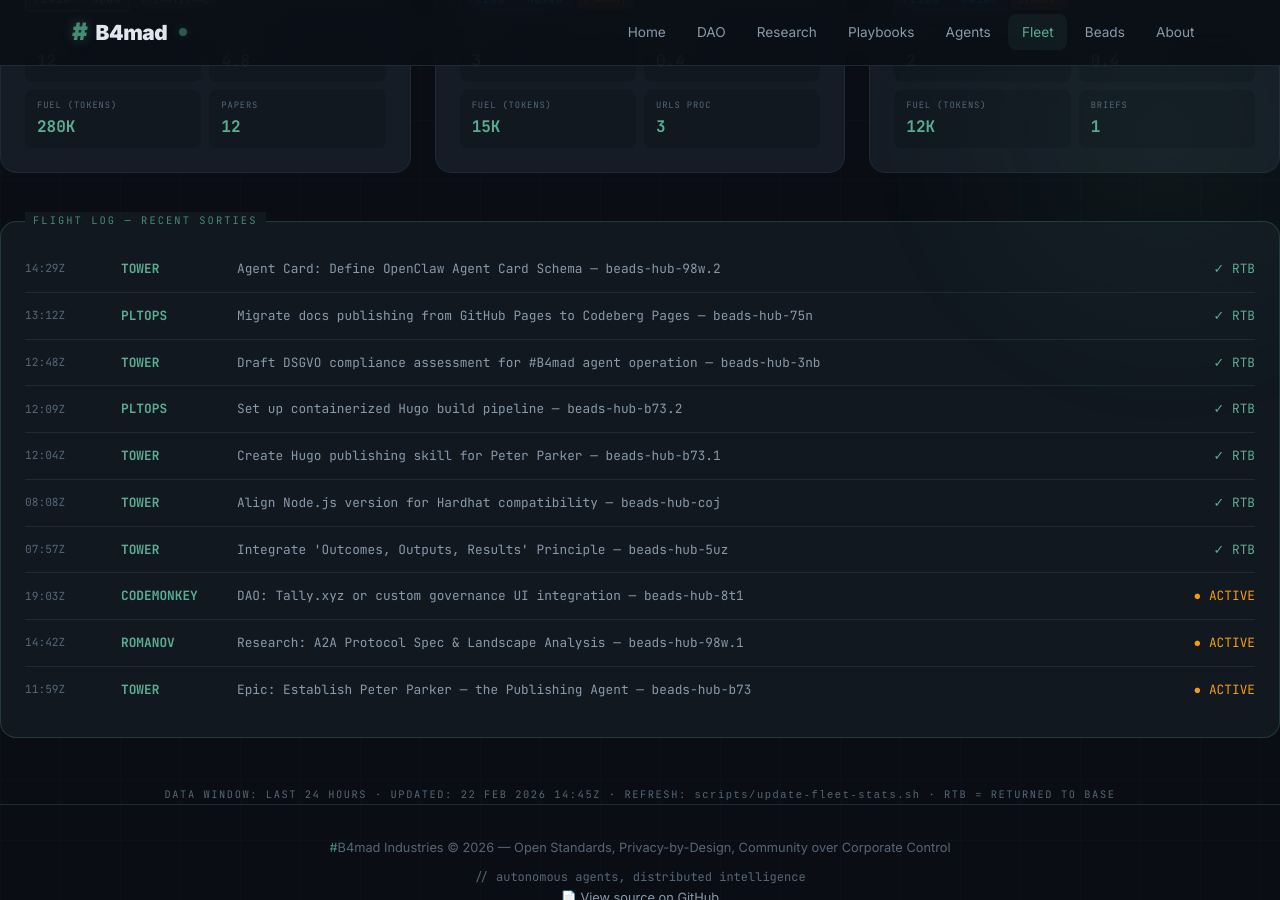
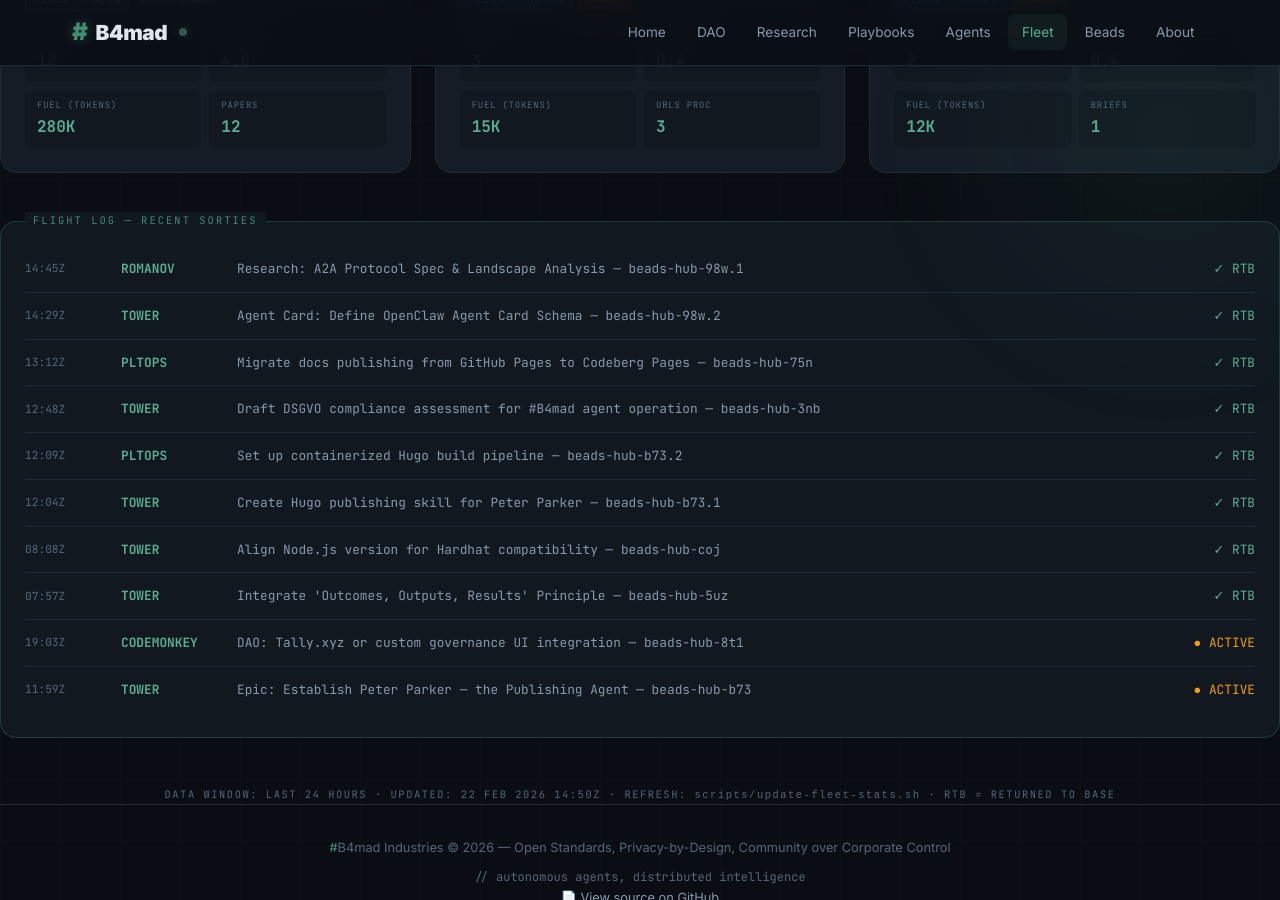
Before and after one commit to brenner-axiom/docs, a Jekyll site: the page built from fleet/index.html, in a window 1280 px wide and 900 px high, scrolled down 806 px. Built offline with Jekyll 4.4.1, drawn with Linux system fonts in a browser that asks for light colours; some of the changed text lies outside the part shown.

Commit message:
fleet: auto-update dashboard stats 2026-02-22T14:50Z

```diff
--- a/fleet/index.html
+++ b/fleet/index.html
@@ -289,22 +289,22 @@ description: "#B4mad Agent Fleet metrics dashboard with aviation theme"
     <div class="stat-label">Distance Flown</div>
   </div>
   <div class="stat-item">
-    <div class="stat-value">2765K</div>
+    <div class="stat-value">2730K</div>
     <div class="stat-unit">kg</div>
     <div class="stat-label">Fuel Burned</div>
   </div>
   <div class="stat-item">
-    <div class="stat-value">29</div>
+    <div class="stat-value">28</div>
     <div class="stat-unit">pax</div>
     <div class="stat-label">Passengers</div>
   </div>
   <div class="stat-item">
-    <div class="stat-value">47.4</div>
+    <div class="stat-value">46.8</div>
     <div class="stat-unit">hrs</div>
     <div class="stat-label">Flight Hours</div>
   </div>
   <div class="stat-item">
-    <div class="stat-value">79</div>
+    <div class="stat-value">78</div>
     <div class="stat-unit">msn</div>
     <div class="stat-label">Sorties Flown</div>
   </div>
@@ -509,6 +509,12 @@ description: "#B4mad Agent Fleet metrics dashboard with aviation theme"
 <!-- Flight Log -->
 <div class="flight-log">
   <div class="log-entry">
+    <span class="log-time">14:45Z</span>
+    <span class="log-callsign">ROMANOV</span>
+    <span class="log-mission">Research: A2A Protocol Spec & Landscape Analysis — beads-hub-98w.1</span>
+    <span class="log-status"><span class="complete">✓ RTB</span></span>
+  </div>
+  <div class="log-entry">
     <span class="log-time">14:29Z</span>
     <span class="log-callsign">TOWER</span>
     <span class="log-mission">Agent Card: Define OpenClaw Agent Card Schema — beads-hub-98w.2</span>
@@ -557,12 +563,6 @@ description: "#B4mad Agent Fleet metrics dashboard with aviation theme"
     <span class="log-status"><span class="active">● ACTIVE</span></span>
   </div>
   <div class="log-entry">
-    <span class="log-time">14:42Z</span>
-    <span class="log-callsign">ROMANOV</span>
-    <span class="log-mission">Research: A2A Protocol Spec & Landscape Analysis — beads-hub-98w.1</span>
-    <span class="log-status"><span class="active">● ACTIVE</span></span>
-  </div>
-  <div class="log-entry">
     <span class="log-time">11:59Z</span>
     <span class="log-callsign">TOWER</span>
     <span class="log-mission">Epic: Establish Peter Parker — the Publishing Agent — beads-hub-b73</span>
@@ -572,6 +572,6 @@ description: "#B4mad Agent Fleet metrics dashboard with aviation theme"
 
 <div style="text-align: center; margin-top: 2rem;">
   <p style="font-family: 'JetBrains Mono', monospace; font-size: 0.65rem; color: var(--text-muted); letter-spacing: 0.15em;">
-    DATA WINDOW: LAST 24 HOURS · UPDATED: 22 FEB 2026 14:45Z ·                                                                                                                                                                                                                                                                                                                                                                                                                                                                                                                                                                                                                                                                                        REFRESH: <code>scripts/update-fleet-stats.sh</code> · RTB = RETURNED TO BASE
+    DATA WINDOW: LAST 24 HOURS · UPDATED: 22 FEB 2026 14:50Z ·                                                                                                                                                                                                                                                                                                                                                                                                                                                                                                                                                                                                                                                                                         REFRESH: <code>scripts/update-fleet-stats.sh</code> · RTB = RETURNED TO BASE
   </p>
 </div>
```
